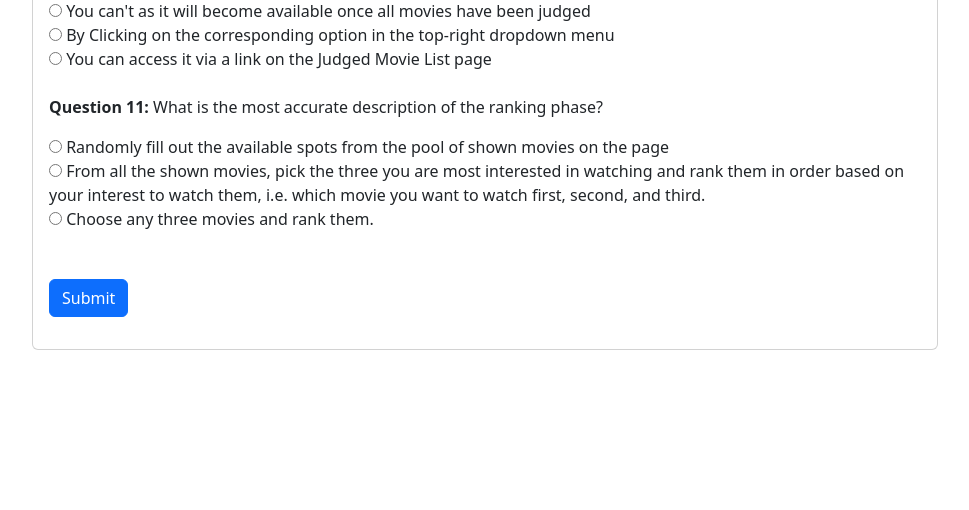
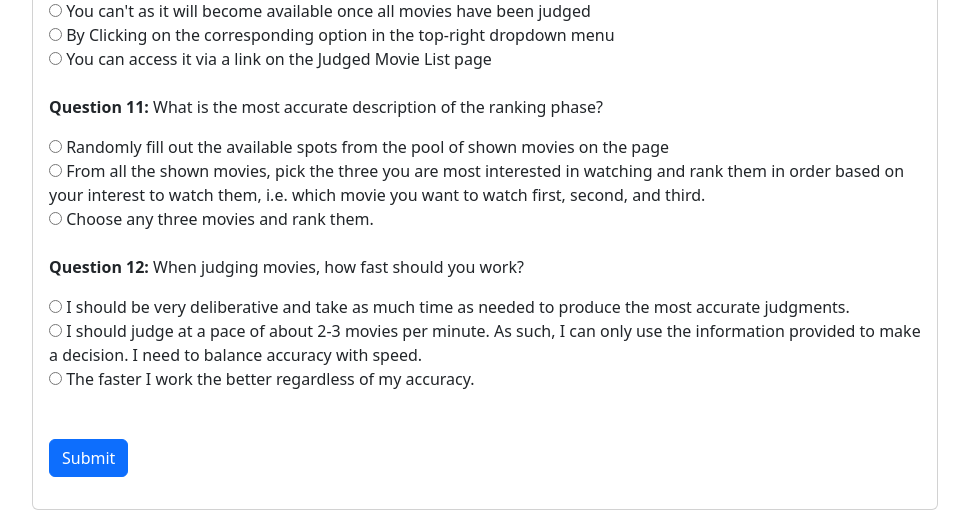
Before and after one commit to maancham/IRMrec, a Django app: template movies/templates/movies/tutorial.html in a window 1280 px wide. Shown: the part 1787-2297 px from the top of the page, without its empty margins (155-1124 px from the left). Before the commit the page ends 2137 px from the top, so only its background shows below. Run offline with Django 4.2, Linux system fonts and the light colour scheme; the template is opened without the code that fills it, so the values that code supplies are empty; some libraries are stand-ins or nearby versions.

Commit message:
new quiz question, backup comments

```diff
--- a/movies/templates/movies/rankingDone.html
+++ b/movies/templates/movies/rankingDone.html
@@ -15,7 +15,8 @@
             with. Please make sure to include your participant ID
             in the body of the email. </p>
           <p class="card-text"><strong>Also, </strong>if you are interested in participating in phase two, which
-            involves the assessment of approximately 1000 movies, please let us know in your email. We will contact you
+            involves the assessment of approximately 400 to 700 more movies, please let us know in your email. We will
+            contact you
             if you
             are selected for phase two.</p>
           {% elif study_stage == 2 %}
--- a/movies/templates/movies/tutorial.html
+++ b/movies/templates/movies/tutorial.html
@@ -169,6 +169,17 @@
                             <input type="radio" name="q11" value="c"> Choose any three movies and rank them.<br>
                             <br>
 
+                            <p><strong>Question 12: </strong>When judging movies, how fast should you work?
+                            </p>
+                            <input type="radio" name="q12" value="a"> I should be very deliberative and take as much
+                            time as needed to produce the most accurate judgments.<br>
+                            <input type="radio" name="q12" value="b"> I should judge at a pace of about 2-3 movies per
+                            minute. As such, I can only use the information provided to make a decision. I need to
+                            balance accuracy with speed.<br>
+                            <input type="radio" name="q12" value="c"> The faster I work the better regardless of my
+                            accuracy.<br>
+                            <br>
+
                             <br>
                             <button type="submit" class="btn btn-primary">Submit</button>
                         </form>
@@ -193,6 +204,7 @@
         const q9Answer = document.querySelector('input[name="q9"]:checked');
         const q10Answer = document.querySelector('input[name="q10"]:checked');
         const q11Answer = document.querySelector('input[name="q11"]:checked');
+        const q12Answer = document.querySelector('input[name="q12"]:checked');
 
 
         let incorrectAnswers = [];
@@ -241,6 +253,10 @@
             incorrectAnswers.push("Question 11");
         }
 
+        if (!q12Answer || q12Answer.value !== "b") {
+            incorrectAnswers.push("Question 12");
+        }
+
         if (incorrectAnswers.length > 0) {
             alert("You have answered the following questions incorrectly: " + incorrectAnswers.join(", "));
             return false;
```
Also changed, not shown: movies/views.py (+5 -4 lines).
